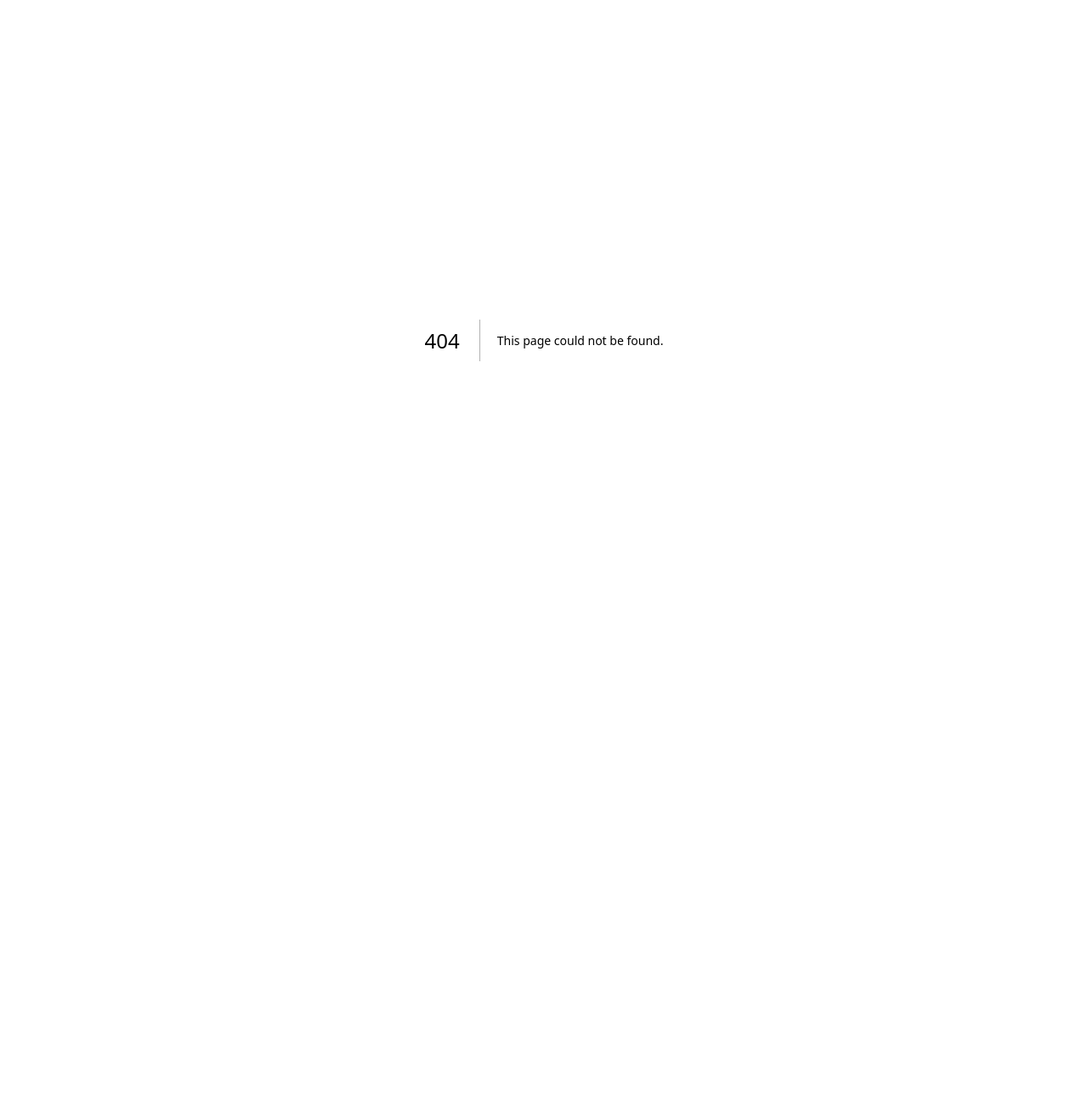
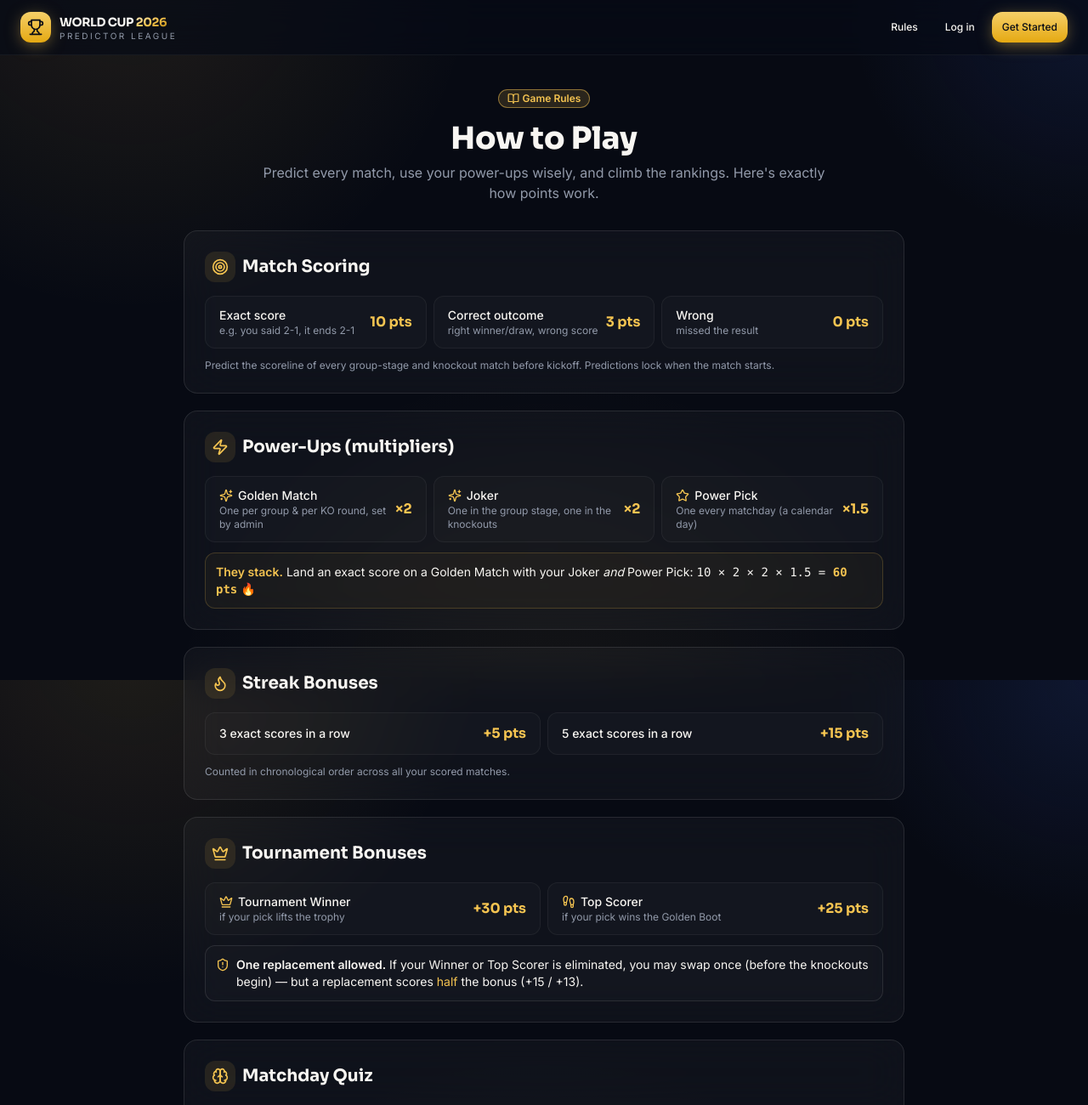
Before and after one commit to damianos-portland/worldcup-2026-predictor, a Next.js app: page /rules in a window 1280 px wide. Before the commit this address had no page. Shown: the top 1300 px of the page at 85% size. Before the commit the page ends 800 px from the top, so only its background shows below. Built offline with nearby package versions, Linux system fonts and the light colour scheme; no server answers.

Commit message:
Add public Game Rules page (/rules) with full scoring guide + header link

```diff
--- /dev/null
+++ b/src/app/rules/page.tsx
@@ -0,0 +1,179 @@
+import Link from "next/link";
+import {
+  Target, Crosshair, Sparkles, Star, Flame, Crown, Footprints, Brain,
+  Swords, Trophy, Lock, ArrowRight, BookOpen, Zap, ShieldAlert,
+} from "lucide-react";
+import { SiteHeader } from "@/components/site-header";
+import { Card, CardContent } from "@/components/ui/card";
+import { Button } from "@/components/ui/button";
+import { Badge } from "@/components/ui/badge";
+import { ACHIEVEMENTS } from "@/lib/achievements";
+import { AchievementIcon } from "@/components/achievement-icon";
+
+export const metadata = { title: "Game Rules · World Cup 2026 Predictor League" };
+
+function Section({ icon: Icon, title, children }: { icon: any; title: string; children: React.ReactNode }) {
+  return (
+    <Card className="card-hover">
+      <CardContent className="p-6">
+        <h2 className="mb-4 flex items-center gap-2 font-display text-xl font-bold">
+          <span className="flex h-9 w-9 items-center justify-center rounded-xl bg-gold/10 text-gold"><Icon className="h-5 w-5" /></span>
+          {title}
+        </h2>
+        {children}
+      </CardContent>
+    </Card>
+  );
+}
+
+function Row({ left, right, sub }: { left: React.ReactNode; right: React.ReactNode; sub?: string }) {
+  return (
+    <div className="flex items-center justify-between rounded-xl border border-white/5 bg-white/[0.02] px-4 py-3">
+      <div>
+        <div className="text-sm font-medium">{left}</div>
+        {sub && <div className="text-xs text-muted-foreground">{sub}</div>}
+      </div>
+      <div className="font-display font-bold text-gold">{right}</div>
+    </div>
+  );
+}
+
+export default function RulesPage() {
+  return (
+    <div className="min-h-screen">
+      <SiteHeader />
+      <div className="container max-w-4xl py-10">
+        {/* Hero */}
+        <div className="mb-8 text-center">
+          <Badge variant="gold" className="mx-auto mb-4"><BookOpen className="h-3.5 w-3.5" /> Game Rules</Badge>
+          <h1 className="font-display text-3xl font-extrabold sm:text-4xl">How to Play</h1>
+          <p className="mx-auto mt-2 max-w-2xl text-muted-foreground">
+            Predict every match, use your power-ups wisely, and climb the rankings. Here's exactly how points work.
+          </p>
+        </div>
+
+        <div className="space-y-5">
+          {/* Core scoring */}
+          <Section icon={Target} title="Match Scoring">
+            <div className="grid gap-2 sm:grid-cols-3">
+              <Row left="Exact score" right="10 pts" sub="e.g. you said 2-1, it ends 2-1" />
+              <Row left="Correct outcome" right="3 pts" sub="right winner/draw, wrong score" />
+              <Row left="Wrong" right="0 pts" sub="missed the result" />
+            </div>
+            <p className="mt-3 text-xs text-muted-foreground">
+              Predict the scoreline of every group-stage and knockout match before kickoff. Predictions lock when the match starts.
+            </p>
+          </Section>
+
+          {/* Multipliers */}
+          <Section icon={Zap} title="Power-Ups (multipliers)">
+            <div className="grid gap-2 sm:grid-cols-3">
+              <Row left={<span className="flex items-center gap-1.5"><Sparkles className="h-4 w-4 text-gold" /> Golden Match</span>} right="×2" sub="One per group & per KO round, set by admin" />
+              <Row left={<span className="flex items-center gap-1.5"><Sparkles className="h-4 w-4 text-gold" /> Joker</span>} right="×2" sub="One in the group stage, one in the knockouts" />
+              <Row left={<span className="flex items-center gap-1.5"><Star className="h-4 w-4 text-gold" /> Power Pick</span>} right="×1.5" sub="One every matchday (a calendar day)" />
+            </div>
+            <div className="mt-3 rounded-xl border border-gold/20 bg-gold/[0.04] p-3 text-sm">
+              <span className="font-semibold text-gold">They stack.</span> Land an exact score on a Golden Match with your Joker <em>and</em> Power Pick:
+              <span className="ml-1 font-mono">10 × 2 × 2 × 1.5 = <span className="text-gold font-bold">60 pts</span></span> 🔥
+            </div>
+          </Section>
+
+          {/* Streaks */}
+          <Section icon={Flame} title="Streak Bonuses">
+            <div className="grid gap-2 sm:grid-cols-2">
+              <Row left="3 exact scores in a row" right="+5 pts" />
+              <Row left="5 exact scores in a row" right="+15 pts" />
+            </div>
+            <p className="mt-3 text-xs text-muted-foreground">Counted in chronological order across all your scored matches.</p>
+          </Section>
+
+          {/* Tournament bonuses */}
+          <Section icon={Crown} title="Tournament Bonuses">
+            <div className="grid gap-2 sm:grid-cols-2">
+              <Row left={<span className="flex items-center gap-1.5"><Crown className="h-4 w-4 text-gold" /> Tournament Winner</span>} right="+30 pts" sub="if your pick lifts the trophy" />
+              <Row left={<span className="flex items-center gap-1.5"><Footprints className="h-4 w-4 text-gold" /> Top Scorer</span>} right="+25 pts" sub="if your pick wins the Golden Boot" />
+            </div>
+            <div className="mt-3 flex items-start gap-2 rounded-xl border border-white/10 bg-white/[0.02] p-3 text-sm">
+              <ShieldAlert className="mt-0.5 h-4 w-4 shrink-0 text-gold" />
+              <span>
+                <span className="font-semibold">One replacement allowed.</span> If your Winner or Top Scorer is eliminated, you may swap once (before the knockouts begin) — but a replacement scores <span className="text-gold">half</span> the bonus (+15 / +13).
+              </span>
+            </div>
+          </Section>
+
+          {/* Quiz */}
+          <Section icon={Brain} title="Matchday Quiz">
+            <p className="mb-3 text-sm text-muted-foreground">A short quiz of ~10 questions drops each matchday. Answer correctly for bonus points:</p>
+            <div className="grid grid-cols-3 gap-2 sm:grid-cols-6">
+              {[["0–5", "0"], ["6", "1"], ["7", "2"], ["8", "3"], ["9", "4"], ["10", "5"]].map(([c, p]) => (
+                <div key={c} className="rounded-xl border border-white/5 bg-white/[0.02] p-3 text-center">
+                  <div className="text-xs text-muted-foreground">{c} correct</div>
+                  <div className="font-display text-lg font-bold text-gold">{p}{p === "5" ? "★" : ""}</div>
+                </div>
+              ))}
+            </div>
+            <p className="mt-3 text-xs text-muted-foreground">A perfect 10/10 also earns the <span className="text-gold">Quiz Genius</span> badge.</p>
+          </Section>
+
+          {/* Recognition: MotM + H2H */}
+          <div className="grid gap-5 md:grid-cols-2">
+            <Section icon={Trophy} title="Manager of the Matchday">
+              <p className="text-sm text-muted-foreground">
+                Each matchday (a calendar day of games), whoever scores the most prediction points is crowned <span className="font-semibold text-foreground">Manager of the Matchday</span> — a badge, a notification, and a tally on the leaderboard. Ties share the crown.
+              </p>
+            </Section>
+            <Section icon={Swords} title="Head-to-Head">
+              <p className="text-sm text-muted-foreground">
+                A second competition running alongside the points table: each matchday you're paired 1v1, and whoever scores more that day wins (<span className="text-gold font-semibold">3 / 1 / 0</span>). It builds its own W-D-L league table.
+              </p>
+            </Section>
+          </div>
+
+          {/* Phases */}
+          <Section icon={Lock} title="Phases & Flow">
+            <ol className="space-y-2 text-sm">
+              {[
+                "Group Stage — predict all group matches + pick your Tournament Winner and Top Scorer.",
+                "The admin locks the group stage; your Winner/Top Scorer picks become final.",
+                "Knockouts open — predict Round of 32 through the Final. Points are cumulative.",
+                "The bracket fills automatically as results come in; the champion enters the Hall of Fame.",
+              ].map((t, i) => (
+                <li key={i} className="flex gap-3 rounded-xl border border-white/5 bg-white/[0.02] px-4 py-2.5">
+                  <span className="flex h-6 w-6 shrink-0 items-center justify-center rounded-lg btn-gold text-xs font-bold">{i + 1}</span>
+                  <span>{t}</span>
+                </li>
+              ))}
+            </ol>
+          </Section>
+
+          {/* Achievements */}
+          <Section icon={Star} title="Achievements">
+            <div className="grid gap-2 sm:grid-cols-2">
+              {ACHIEVEMENTS.map((a) => (
+                <div key={a.key} className="flex items-center gap-3 rounded-xl border border-white/5 bg-white/[0.02] px-4 py-2.5">
+                  <span className="flex h-8 w-8 shrink-0 items-center justify-center rounded-lg bg-gold/10 text-gold">
+                    <AchievementIcon name={a.icon} className="h-4 w-4" />
+                  </span>
+                  <div>
+                    <div className="text-sm font-semibold">{a.title}</div>
+                    <div className="text-xs text-muted-foreground">{a.description}</div>
+                  </div>
+                </div>
+              ))}
+            </div>
+          </Section>
+
+          {/* CTA */}
+          <Card className="glass-strong">
+            <CardContent className="flex flex-col items-center gap-3 p-6 text-center">
+              <h3 className="font-display text-xl font-bold">Ready to climb the rankings?</h3>
+              <Link href="/leagues">
+                <Button size="lg" className="group">Join a League <ArrowRight className="h-4 w-4 transition-transform group-hover:translate-x-1" /></Button>
+              </Link>
+            </CardContent>
+          </Card>
+        </div>
+      </div>
+    </div>
+  );
+}
--- a/src/components/site-header.tsx
+++ b/src/components/site-header.tsx
@@ -24,6 +24,9 @@ export async function SiteHeader() {
         </Link>
 
         <nav className="flex items-center gap-2">
+          <Link href="/rules">
+            <Button variant="ghost" size="sm">Rules</Button>
+          </Link>
           {session?.user ? (
             <>
               <Link href="/leagues">
```
